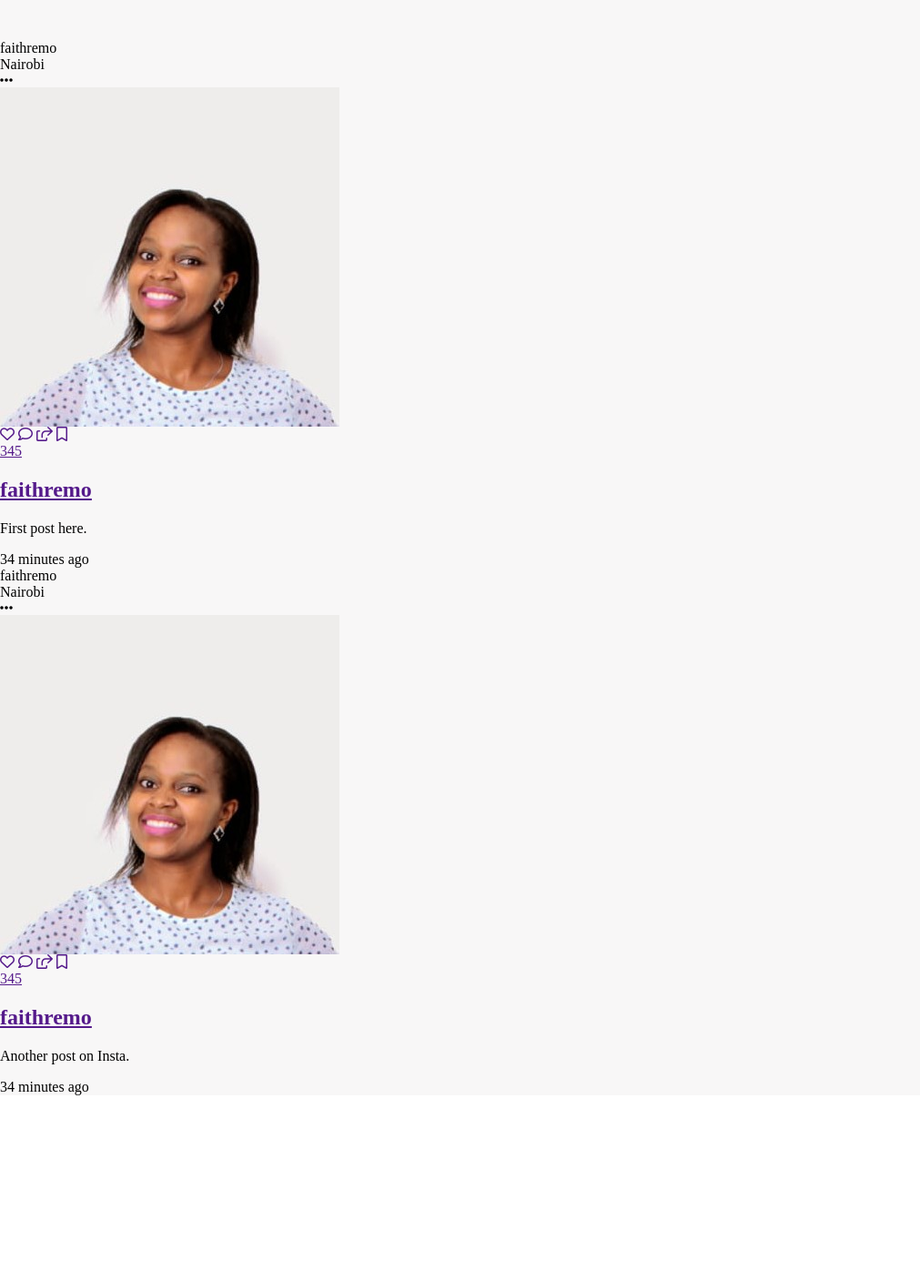
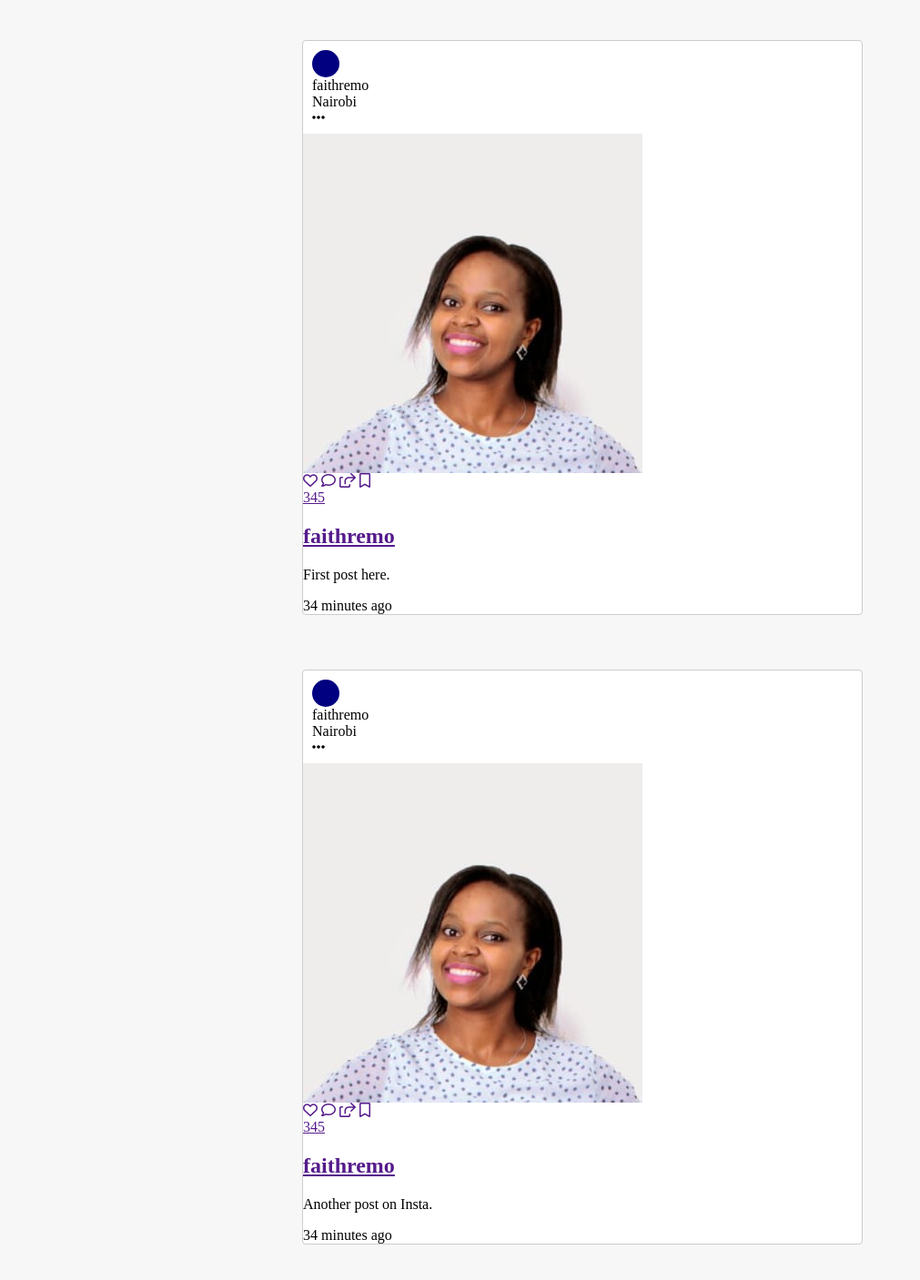
Before and after one commit to faithremo/Mini-Insta, a Django app: page / in a window 1280 px wide. Shown: the part 90-1497 px from the top of the page at 91% size, without its empty margins (0-1011 px from the left). Run offline with Django 4.2, Linux system fonts and the light colour scheme; data comes from the database, SQL or seed files in the repository; some libraries are stand-ins or nearby versions.

Commit message:
styling the card class for a post

```diff
--- a/miniIG/static/css/miniIG.css
+++ b/miniIG/static/css/miniIG.css
@@ -74,3 +74,29 @@ header{
     left: 0px;
     border-top: 1px solid #ccc;
 }
+.card{
+    background-color: #fff;
+    margin: 0 auto;
+    width: 614px;
+    height: auto;
+    border: .8px solid #ccc;
+    border-radius: 4px;
+    margin-bottom: 60px;
+}
+.card_header{
+    padding: 10px;
+}
+.card_header a{
+    text-decoration: none;
+    color: black;
+}
+.profile_image{
+    display: inline-block;
+    background-color: navy;
+    height: 30px;
+    width: 30px;
+    padding: 0;
+    margin: 0;
+    border: 0 solid #000;
+    border-radius: 50%;
+}
```
